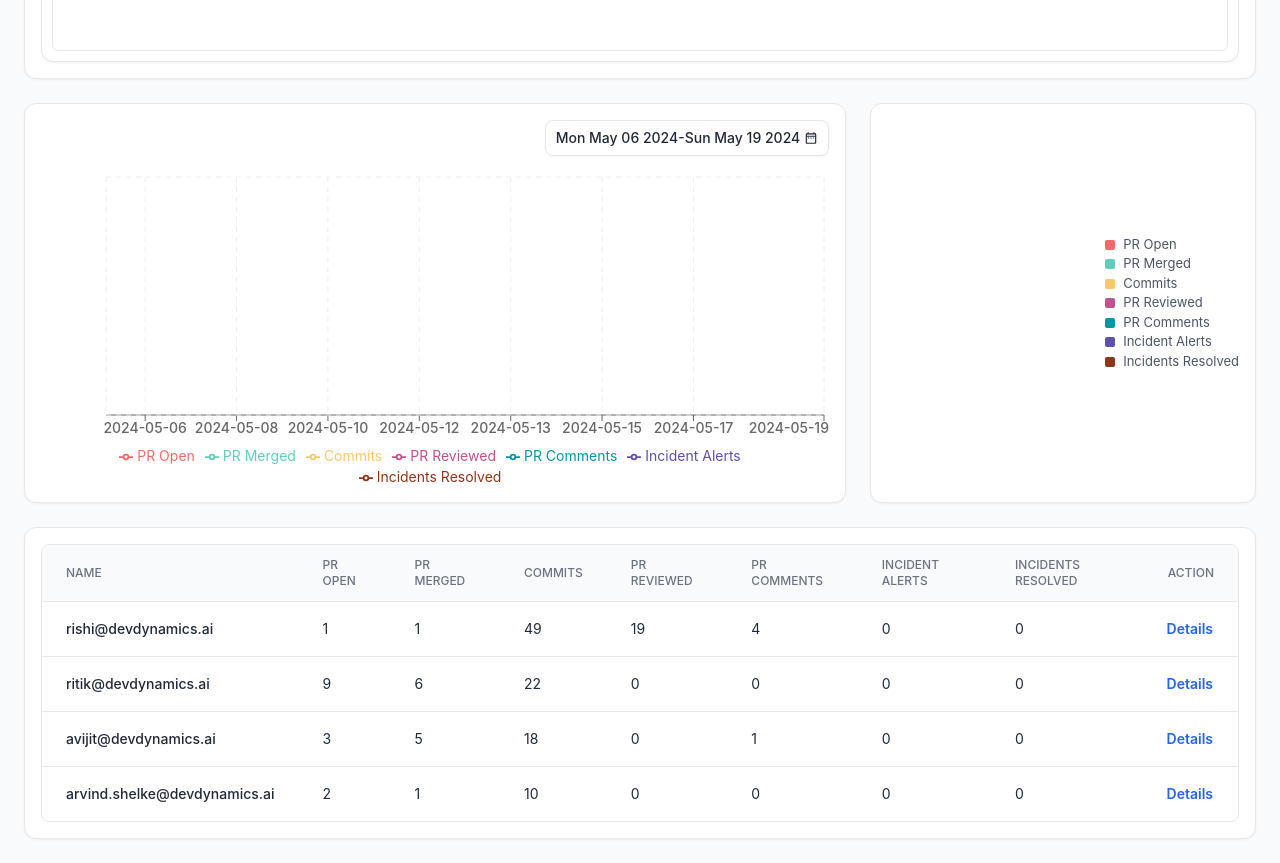
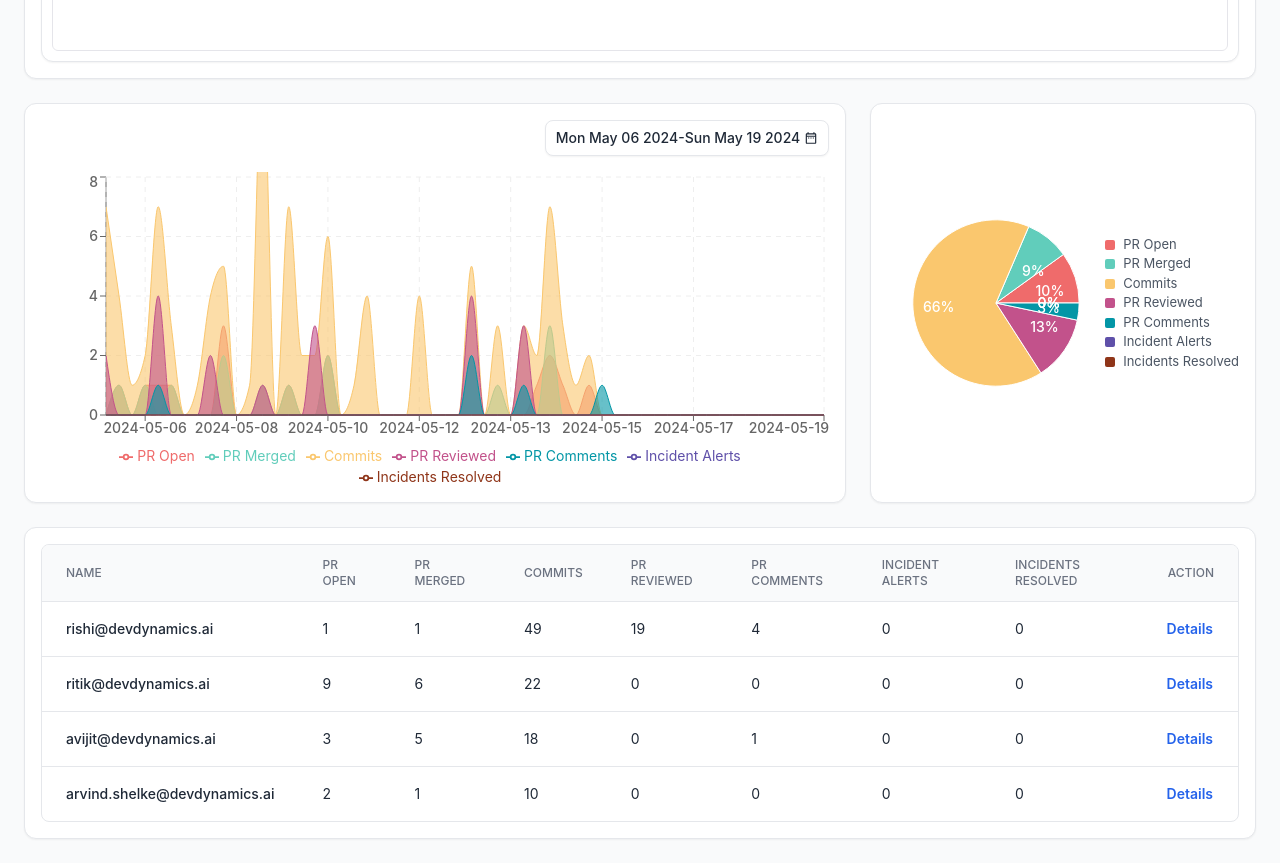
Before and after one commit to NoTSuRe0099/dev-dynamics-test, a React (Vite) app: page / in a window 1280 px wide. Shown: the part 1120-1983 px from the top of the page. Built offline with nearby package versions, Linux system fonts and the light colour scheme.

Commit message:
bug fixes chart not loading due to not passing the parameter in function

```diff
--- a/src/components/ActivityChart.tsx
+++ b/src/components/ActivityChart.tsx
@@ -21,7 +21,7 @@ const ActivityChart: React.FC<ActivityChartProps> = ({
   data,
   activityMeta,
 }) => {
-  const initChartData = processDayWiseActivity(data) || [];
+  const initChartData = processDayWiseActivity(data, activityMeta) || [];
   const [chartData, setChartData] = useState(initChartData);
   const selectionRange = {
     startDate: new Date(initChartData[0]?.date),
--- a/src/functions/index.ts
+++ b/src/functions/index.ts
@@ -4,18 +4,6 @@ import {
   IAuthorWorklog,
   IDayWiseActivity,
 } from '../services/api';
-export interface IActivities extends IActivityMeta {
-  total: number;
-}
-
-export interface IActivityByDate {
-  date: string | number | Date;
-  activities: IActivities[];
-}
-
-export interface WeeklyAverage {
-  [key: string]: { average: number; trend: string };
-}
 
 export const processDayWiseActivity = (
   data: IDayWiseActivity[],
@@ -47,6 +35,15 @@ const getItemCount = (
 ): IActivity | null => {
   return day?.items?.children?.find((item) => item?.label === label) || null;
 };
+
+export interface IActivities extends IActivityMeta {
+  total: number;
+}
+
+export interface IActivityByDate {
+  date: string | number | Date;
+  activities: IActivities[];
+}
 
 export const getActivities = (
   dayWiseData: IDayWiseActivity[],
@@ -87,6 +84,10 @@ export const getActivities = (
 
   return activityByDate;
 };
+
+export interface WeeklyAverage {
+  [key: string]: { average: number; trend: string };
+}
 
 export function calculateWeeklyAverages(user: IAuthorWorklog): WeeklyAverage {
   const weeklyActivitySums: { [key: string]: number } = {};
--- a/src/pages/Dashboard.tsx
+++ b/src/pages/Dashboard.tsx
@@ -38,7 +38,7 @@ const Dashboard: React.FC = () => {
         )}
         <ActilityLogsPieChart
           activityMeta={activityMeta}
-          userData={processDayWiseActivity(dayWiseData)}
+          userData={processDayWiseActivity(dayWiseData, activityMeta)}
         />
       </div>
       <UserTable users={userData} />
```
